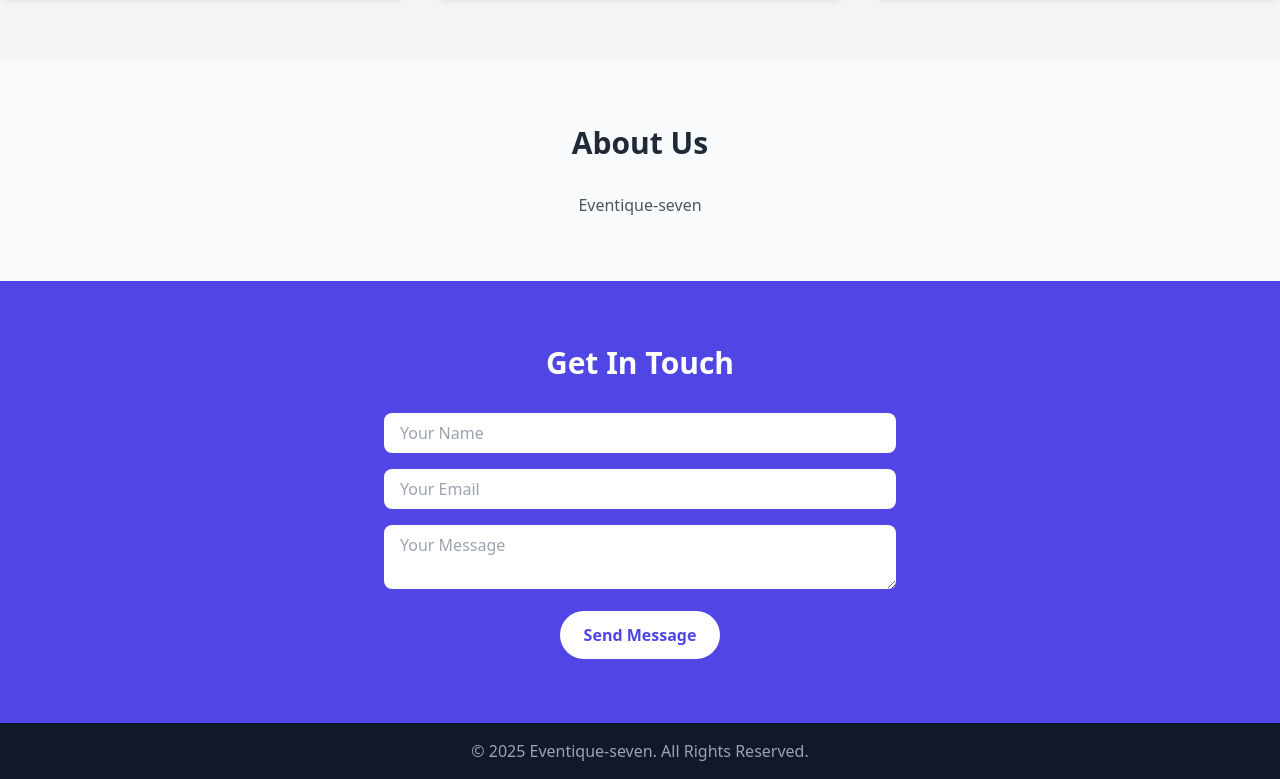
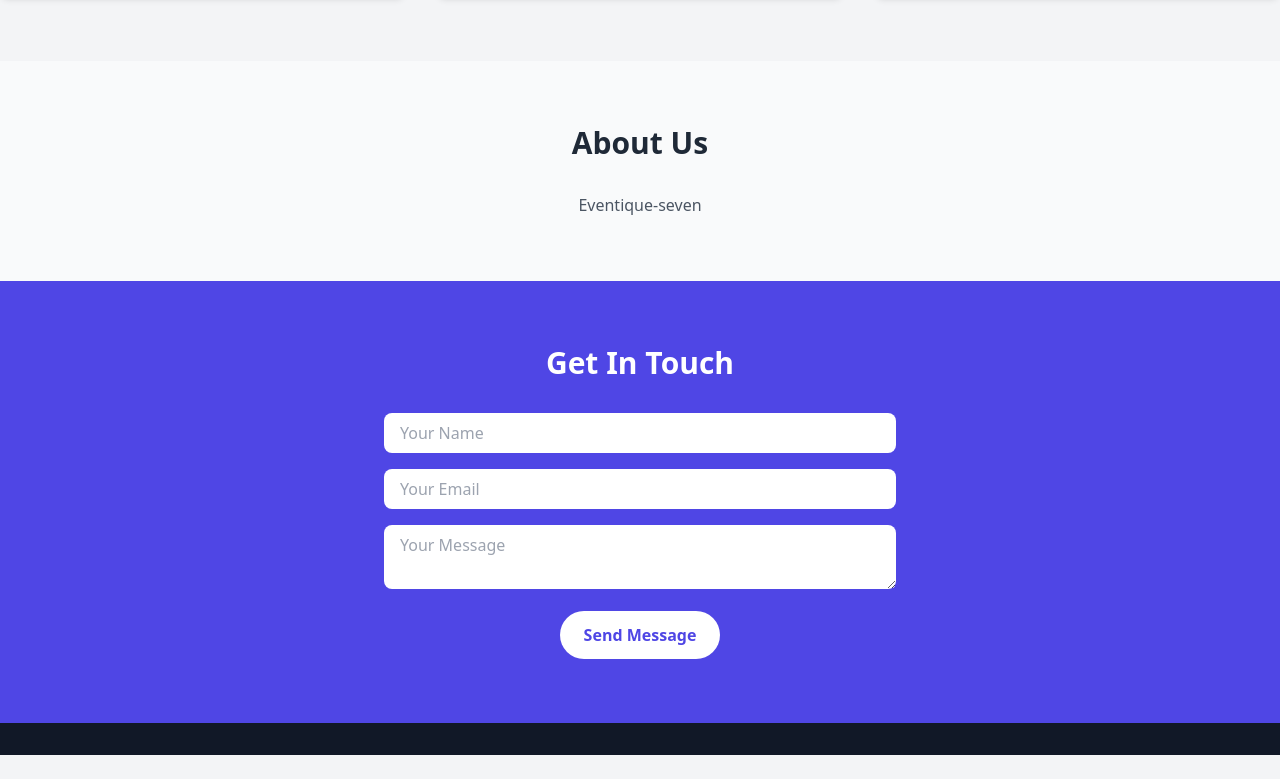
Before and after one commit to NgurahP/Uas-DesainWeb, a plain HTML site: page index.html in a window 1280 px wide. Shown: the part 610-1389 px from the top of the page. After the commit the page ends 1365 px from the top, so only its background shows below. Drawn offline with nearby package versions, Linux system fonts and the light colour scheme.

Commit message:
mindah in footer

```diff
--- a/index.html
+++ b/index.html
@@ -55,11 +55,7 @@
   </section>
 
   <!-- Footer Section -->
-  <footer class="bg-gray-900 text-gray-400 py-4">
-    <div class="container mx-auto text-center">
-      <p>&copy; 2025 Eventique-seven. All Rights Reserved.</p>
-    </div>
-  </footer>
+  <footer class="bg-gray-900 text-gray-400 py-4"></footer>
 </body>
 </html>
 
```
